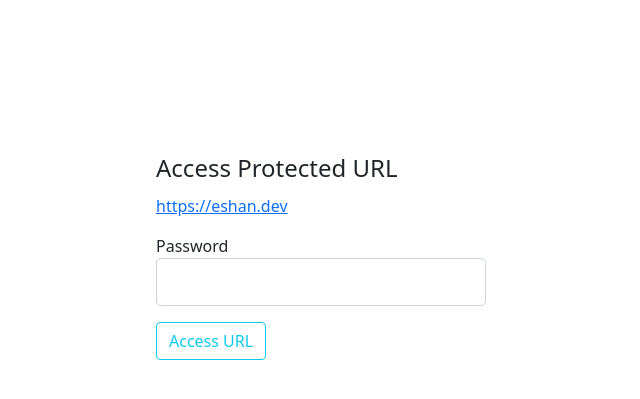
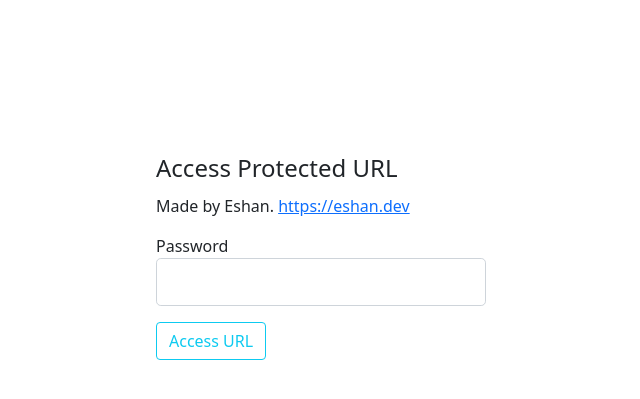
Before and after one commit to BouncyBird/flask-url-shortener, a Flask app: template templates/password.html in a window 1280 px wide. Shown: the part 145-544 px from the top of the page, without its empty margins (319-959 px from the left). Run offline with Flask 2, Linux system fonts and the light colour scheme; the template is opened without the code that fills it: values that come from a table or form of the project are taken from there, others are empty; parts of the project's set-up code (start-up, migrations or seed data) failed here and were passed over; some libraries are stand-ins or nearby versions.

Commit message:
fixed website banner

```diff
--- a/templates/password.html
+++ b/templates/password.html
@@ -14,7 +14,7 @@
         {{ form.hidden_tag() }}
         <fieldset class="form-group">
             <legend>Access Protected URL</legend>
-            <p><a href="https://eshan.dev">https://eshan.dev</a></p>
+            <p>Made by Eshan. <a href="https://eshan.dev">https://eshan.dev</a></p>
             <div class="form-group mt-2">
                 {{ form.password.label(class="form-control-label") }}
                 {% if form.password.errors %}
```
